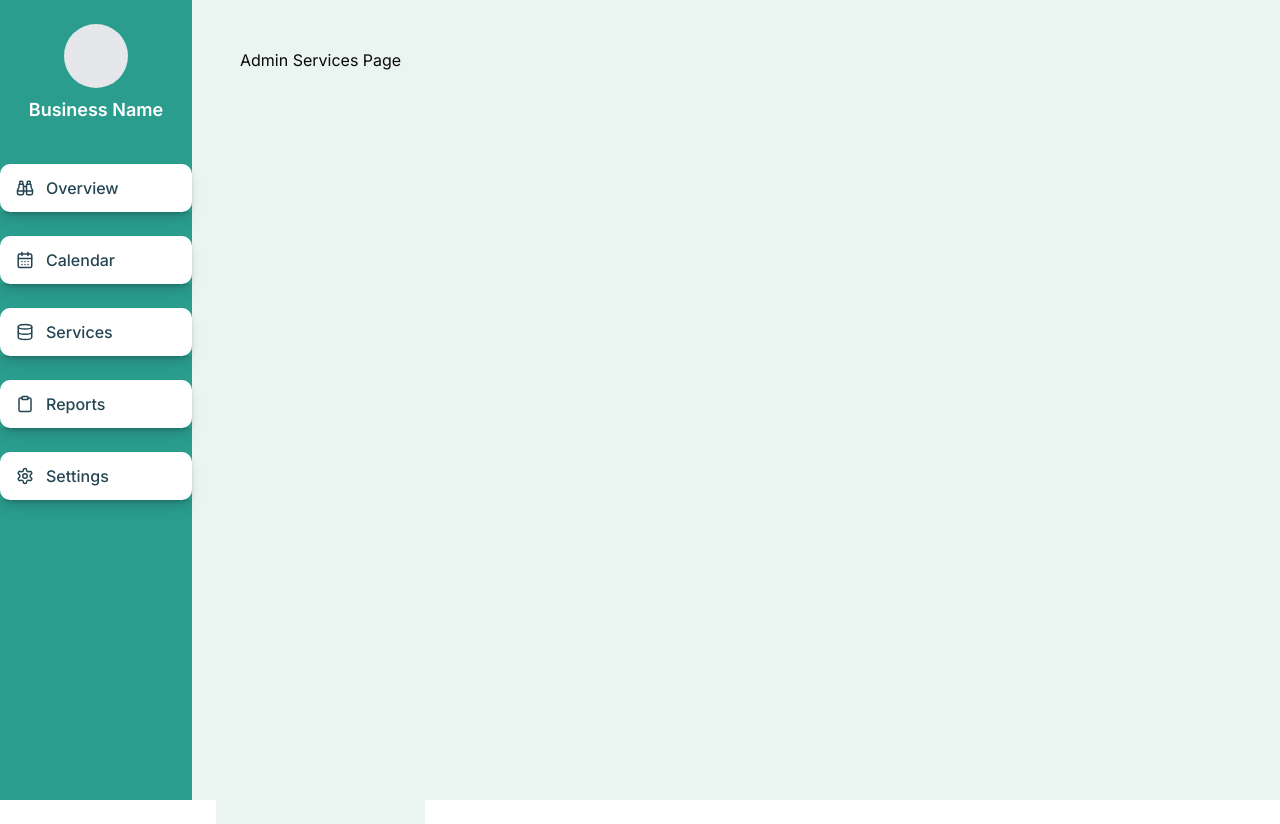
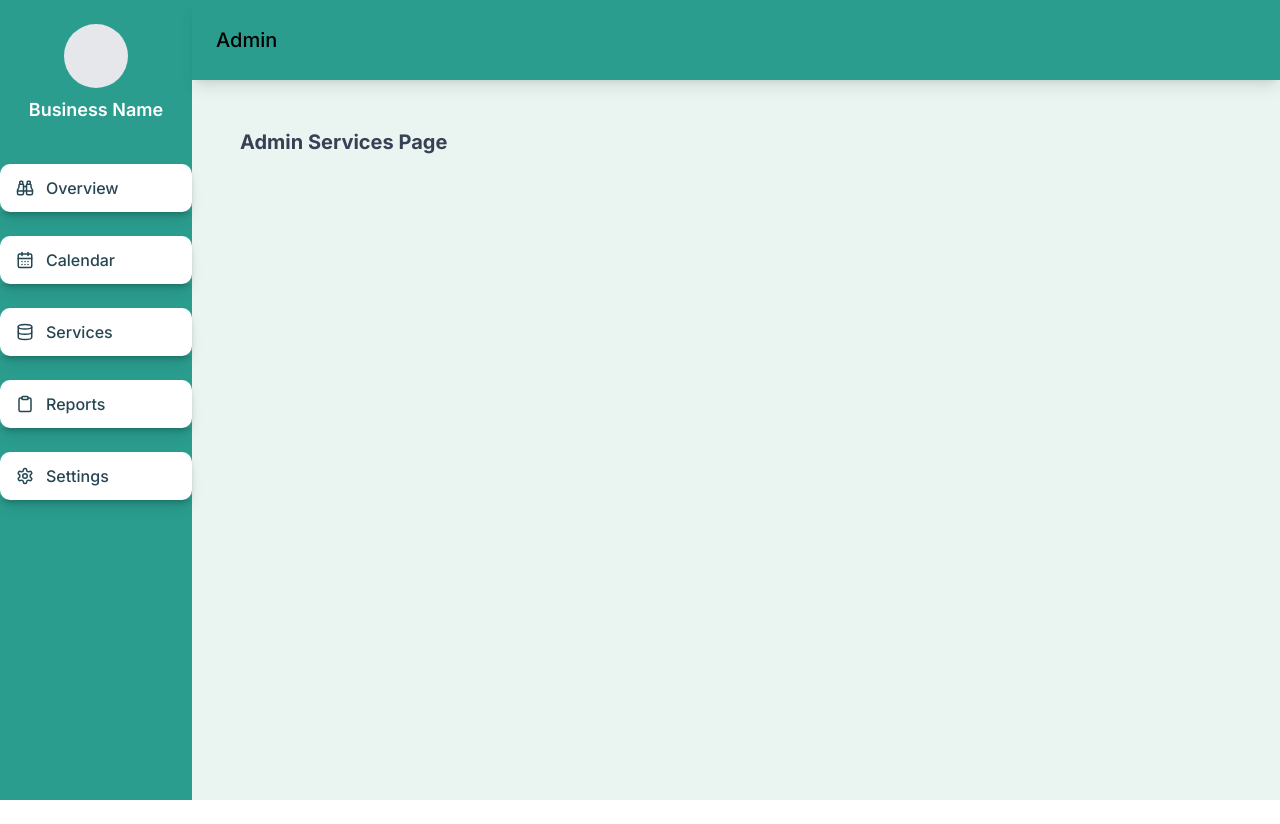
Before and after one commit to ItzYaboiiJoe/schedule-me, a Next.js app: page /admin/services in a window 1280 px wide. After the commit the page ends 800 px from the top, so only its background shows below. Built offline with nearby package versions, Linux system fonts and the light colour scheme.

Commit message:
Added Title Bar

```diff
--- a/src/app/(root)/admin/calendar/layout.tsx
+++ b/src/app/(root)/admin/calendar/layout.tsx
@@ -5,7 +5,7 @@ export default function RootLayout({
 }>) {
   return (
     <div className="bg-[#EAF4F1]">
-      <div className="flex h-screen">
+      <div>
         <div className="p-6">{children}</div>
       </div>
     </div>
--- a/src/app/(root)/admin/layout.tsx
+++ b/src/app/(root)/admin/layout.tsx
@@ -1,4 +1,5 @@
 import AdminSideNavbar from "@/components/shared/adminSideBar";
+import AdminTitleBar from "@/components/shared/adminTopBar";
 
 export default function RootLayout({
   children,
@@ -9,7 +10,12 @@ export default function RootLayout({
     <div className="bg-[#EAF4F1]">
       <div className="flex h-screen">
         <AdminSideNavbar />
-        <div className="p-6">{children}</div>
+        <div className="flex-1 flex flex-col">
+          <AdminTitleBar pageTitle="Admin" />
+          <div className="p-6">
+            <h1 className="text-gray-700 text-xl font-bold">{children}</h1>
+          </div>
+        </div>
       </div>
     </div>
   );
--- a/src/app/(root)/admin/overview/layout.tsx
+++ b/src/app/(root)/admin/overview/layout.tsx
@@ -5,7 +5,7 @@ export default function RootLayout({
 }>) {
   return (
     <div className="bg-[#EAF4F1]">
-      <div className="flex h-screen">
+      <div>
         <div className="p-6">{children}</div>
       </div>
     </div>
--- a/src/app/(root)/admin/reports/layout.tsx
+++ b/src/app/(root)/admin/reports/layout.tsx
@@ -5,7 +5,7 @@ export default function RootLayout({
 }>) {
   return (
     <div className="bg-[#EAF4F1]">
-      <div className="flex h-screen">
+      <div>
         <div className="p-6">{children}</div>
       </div>
     </div>
--- a/src/app/(root)/admin/services/layout.tsx
+++ b/src/app/(root)/admin/services/layout.tsx
@@ -5,7 +5,7 @@ export default function RootLayout({
 }>) {
   return (
     <div className="bg-[#EAF4F1]">
-      <div className="flex h-screen">
+      <div>
         <div className="p-6">{children}</div>
       </div>
     </div>
--- a/src/app/(root)/admin/settings/layout.tsx
+++ b/src/app/(root)/admin/settings/layout.tsx
@@ -5,7 +5,7 @@ export default function RootLayout({
 }>) {
   return (
     <div className="bg-[#EAF4F1]">
-      <div className="flex h-screen">
+      <div>
         <div className="p-6">{children}</div>
       </div>
     </div>
--- a/src/components/shared/adminTopBar/index.tsx
+++ b/src/components/shared/adminTopBar/index.tsx
@@ -0,0 +1,9 @@
+const AdminTitleBar = ({ pageTitle }: { pageTitle: string }) => {
+  return (
+    <header className="w-full bg-primary h-20 flex items-center justify-between px-6 shadow-lg">
+      <h1 className="text-black text-xl font-medium">{pageTitle}</h1>
+    </header>
+  );
+};
+
+export default AdminTitleBar;
```
